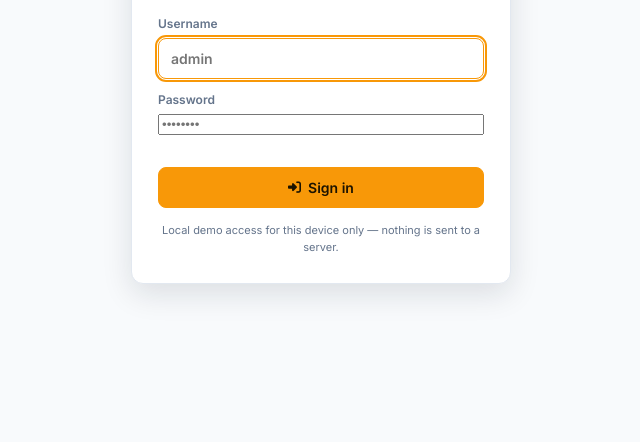
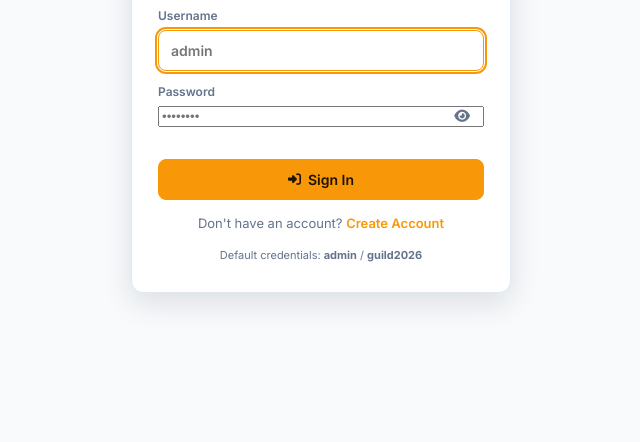
Before and after one commit to ThiofhiN-web/GuildSA2026, a plain HTML site: page index.html in a window 1280 px wide. Shown: the part 329-771 px from the top of the page, without its empty margins (319-959 px from the left). Drawn offline with Linux system fonts and the light colour scheme.

Commit message:
Update index.html

```diff
--- a/index.html
+++ b/index.html
@@ -3,7 +3,7 @@
 
 <head>
   <meta charset="UTF-8">
-  <meta name="viewport" content="width=device-width, initial-scale=1.0">
+  <meta name="viewport" content="width=device-width, initial-scale=1.0, maximum-scale=1.0, user-scalable=yes, viewport-fit=cover">
   <title>Buildathon Attendance Register — GUILD SA</title>
 
   <!-- Font Awesome 6 (icons) -->
@@ -915,6 +915,58 @@
       width: 100%;
     }
 
+    .input-eye-wrap {
+      position: relative;
+      display: flex;
+      align-items: center;
+      width: 100%;
+    }
+
+    .input-eye-wrap input {
+      width: 100%;
+      padding-right: 42px;
+    }
+
+    .input-eye-wrap .pass-toggle {
+      position: absolute;
+      right: 6px;
+      top: 50%;
+      transform: translateY(-50%);
+      background: transparent;
+      border: none;
+      color: var(--muted);
+      cursor: pointer;
+      padding: 8px;
+      font-size: 14px;
+      display: inline-flex;
+      align-items: center;
+      justify-content: center;
+      border-radius: var(--radius-sm);
+      transition: color .15s ease;
+    }
+
+    .input-eye-wrap .pass-toggle:hover {
+      color: var(--accent);
+    }
+
+    .auth-switch {
+      text-align: center;
+      margin-top: 14px;
+      font-size: 13px;
+      color: var(--muted);
+    }
+
+    .auth-switch a {
+      color: var(--accent);
+      font-weight: 600;
+      text-decoration: none;
+      cursor: pointer;
+    }
+
+    .auth-switch a:hover {
+      text-decoration: underline;
+    }
+
     .login-error {
       color: var(--absent);
       font-size: 13px;
@@ -1398,13 +1450,57 @@
           <input type="text" id="loginUser" autocomplete="username" placeholder="admin">
         </label>
         <label for="loginPass">Password
-          <input type="password" id="loginPass" autocomplete="current-password" placeholder="••••••••">
+          <div class="input-eye-wrap">
+            <input type="password" id="loginPass" autocomplete="current-password" placeholder="••••••••">
+            <button type="button" class="pass-toggle" data-for="loginPass" title="Toggle password visibility"><i class="fa-solid fa-eye"></i></button>
+          </div>
         </label>
       </div>
       <div class="login-error" id="loginError" role="alert"></div>
       <button type="submit" class="btn btn-primary" title="Sign in to the register" data-tip="Sign in">
-        <i class="fa-solid fa-right-to-bracket"></i> Sign in</button>
-      <p class="login-note">Local demo access for this device only — nothing is sent to a server.</p>
+        <i class="fa-solid fa-right-to-bracket"></i> Sign In</button>
+      <div class="auth-switch">
+        Don't have an account? <a id="showSignupBtn" href="#">Create Account</a>
+      </div>
+      <p class="login-note">Default credentials: <strong>admin</strong> / <strong>guild2026</strong></p>
+    </form>
+
+    <form class="login-card" id="signupForm" autocomplete="off" hidden>
+      <div class="login-brand">
+        <span class="brand-plate">
+          <span style="font-size:18px;font-weight:800;letter-spacing:-.01em;color:var(--text);">GUILD <small style="display:inline;font-size:12px;color:var(--accent);letter-spacing:.14em;">SA</small></span>
+        </span>
+      </div>
+      <h2>Create Admin Account</h2>
+      <p class="login-sub">Register a new admin account for GUILD SA</p>
+      <div class="login-fields">
+        <label for="signupUser">Username *
+          <input type="text" id="signupUser" placeholder="e.g. johndoe" required autocomplete="username">
+        </label>
+        <label for="signupEmail">Email Address *
+          <input type="email" id="signupEmail" placeholder="admin@guildsa.com" required autocomplete="email">
+        </label>
+        <label for="signupDisplayName">Display Name (optional)
+          <input type="text" id="signupDisplayName" placeholder="e.g. John Doe" autocomplete="name">
+        </label>
+        <label for="signupPass">Password *
+          <div class="input-eye-wrap">
+            <input type="password" id="signupPass" placeholder="At least 6 characters" required autocomplete="new-password">
+            <button type="button" class="pass-toggle" data-for="signupPass" title="Toggle password visibility"><i class="fa-solid fa-eye"></i></button>
+          </div>
+        </label>
+        <label for="signupConfirmPass">Confirm Password *
+          <div class="input-eye-wrap">
+            <input type="password" id="signupConfirmPass" placeholder="Repeat password" required autocomplete="new-password">
+            <button type="button" class="pass-toggle" data-for="signupConfirmPass" title="Toggle password visibility"><i class="fa-solid fa-eye"></i></button>
+          </div>
+        </label>
+      </div>
+      <div id="signupError" class="login-error" role="alert"></div>
+      <button type="submit" class="btn btn-primary" title="Create your admin account"><i class="fa-solid fa-user-plus"></i> Create Account</button>
+      <div class="auth-switch">
+        Already have an account? <a id="showLoginBtn" href="#">Sign In</a>
+      </div>
     </form>
   </div>
 
```
